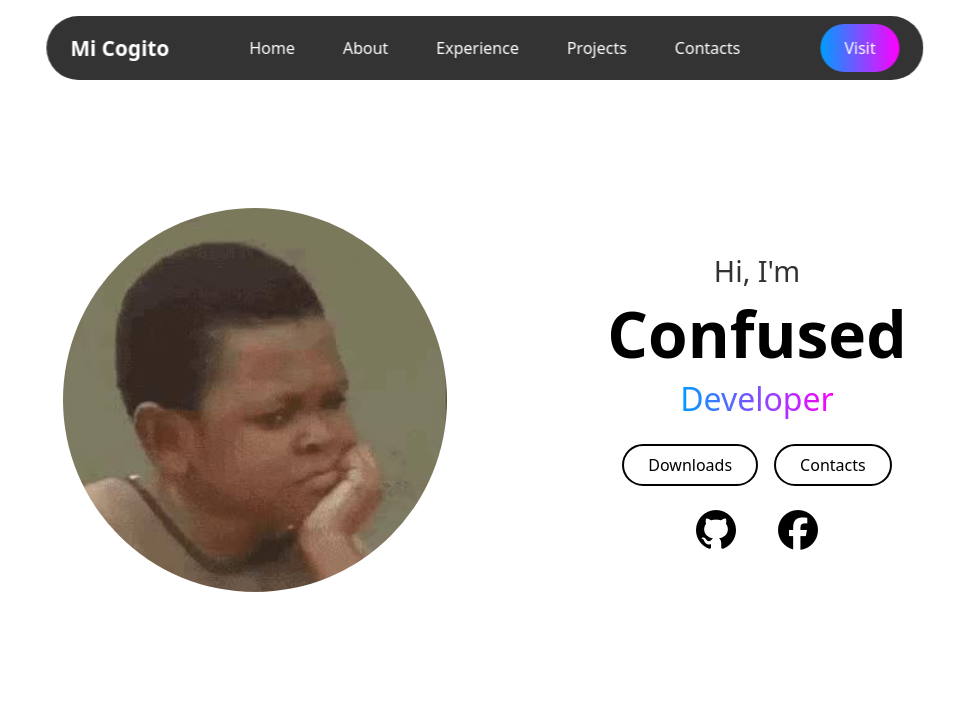
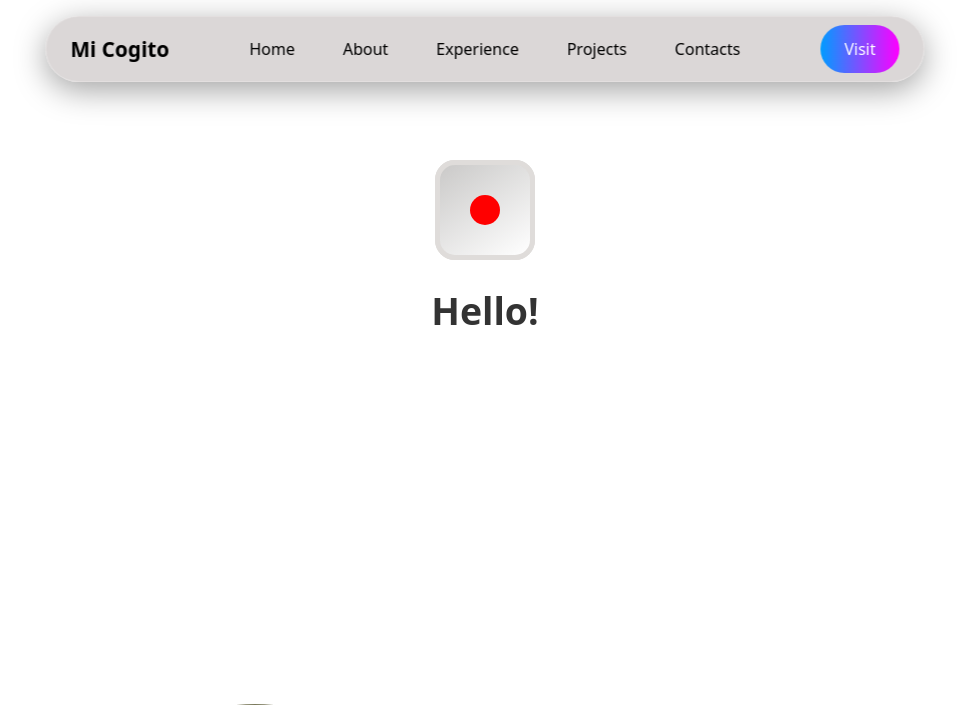
Before and after one commit to SamAnaniasCases/myPortfolio, a PHP site: page /myPortfolio.html in a window 1280 px wide. Shown: the top 705 px of the page, without its empty margins (155-1124 px from the left). Before the commit the page ends 592 px from the top, so only its background shows below. Run offline with PHP 8.4, Linux system fonts and the light colour scheme; some libraries are stand-ins or nearby versions.

Commit message:
Dice Added

```diff
--- a/myPortcss.css
+++ b/myPortcss.css
@@ -18,15 +18,18 @@ header{
     align-items: center;
     justify-content: center;
     gap: 5rem;
-    background-color: rgb(0, 0, 0, 0.8);
+    background-color: rgba(211, 206, 206, 0.8);
     backdrop-filter: blur(8px);
-    color: white;
+    color: rgb(0, 0, 0);
     border-radius: 3rem;
     padding: 0.5rem 1.5rem;
     z-index: 1000;
+    box-shadow: 0 8px 32px rgb(0, 0, 0, 0.37);
+    -webkit-backdrop-filter: blur(10px);
+    border: 1px solid rgb(255, 255, 255, 0.2);
 }
 .logo{
-    color: white;
+    color: rgb(0, 0, 0);
     font-size: 1.3rem;
     font-weight: 600;
     text-wrap: nowrap; /* kanang if more than 1 word makaboot ka
@@ -42,8 +45,9 @@ header{
 }
 li a{
     position: relative;
-    color: white;
+    color: rgb(0, 0, 0);
     font-weight: 500;
+
 }
 li a::before{
     position: absolute;
@@ -81,6 +85,132 @@ li a:hover::before{
     display: none;
     font-size: 2rem;
 }
+
+/* dice */
+@keyframes rolling{
+    50%{
+        transform: rotateX(455deg) rotateY(455deg);
+    }
+}
+.dice{
+    display: flex;
+    flex-direction: column;
+    padding: 10rem 0;
+    gap: 5px;
+    left: 50%;
+    align-items: center;
+    justify-content: center;
+}
+.dice-container{
+    position: relative;
+    width: 100px;
+    height: 100px;
+    transform-style: preserve-3d;
+    transition: 1s ease;
+}
+.face{
+    position: absolute;
+    width: 100%;
+    height: 100%;
+    border-radius: 20px;
+    border: 5px solid #dfdcda;
+    background: linear-gradient(145deg, #cac9c8, #fff);
+    transform-style: preserve-3d;
+}
+.face::before{
+    position: absolute;
+    content: '';
+    width: 100%;
+    height: 100%;
+    border-radius: 20px;
+    background: #cac9c8;
+    transform: translateZ(-1px);
+}
+.face::after{
+    position: absolute;
+    content: '';
+    top: 50%;
+    left: 50%;
+    width: 18px;
+    height: 18px;
+    border-radius: 50%;
+    background: #131210;
+
+}
+.front{
+    transform: translateZ(50px);
+}
+.back{
+    transform: rotateX(180deg) translateZ(50px);
+}
+.top{
+    transform: rotateX(90deg) translateZ(50px);
+}
+.bottom{
+    transform: rotateX(-90deg) translateZ(50px);
+}
+.right{
+    transform: rotateY(90deg) translateZ(50px);
+}
+.left{
+    transform: rotateY(-90deg) translateZ(50px);
+}
+
+.front::after{
+    width: 30px;
+    height: 30px;
+    margin: -15px 0 0 -15px;
+    background: red;
+}
+.back::after{
+    margin: -35px 0 0 -30px;
+    /* dot sa dice */
+    box-shadow: 40px 0,
+                0 25px,
+                40px 25px,
+                0 50px,
+                40px 50px;
+}
+.top::after{
+    margin: -30px 0 0 -30px;
+    box-shadow: 40px 40px;
+}
+.bottom::after{
+    margin: -36px 0 0 -36px;
+    box-shadow: 26px 26px,
+                52px 52px,
+                52px 0,
+                0 52px;
+}
+.right::after{
+    margin: -30px 0 0 -30px;
+    box-shadow: 40px 0,
+                0 40px,
+                40px 40px;
+}
+.left::after{
+    margin: -35px 0 0 -35px;
+    box-shadow: 25px 25px, 50px 50px;
+
+}
+.roll{
+    cursor: pointer;
+}
+
+/* Word Dice */
+.word-display {
+    margin-top: 20px;
+    font-size: 2rem;
+    font-weight: bold;
+    text-align: center;
+    color: #333;
+    transition: opacity 0.2s ease;
+}
+.word-display.fade {
+    opacity: 0.2;
+}
+
+
 
 /* about section */
 section{
@@ -166,6 +296,10 @@ section{
 
 /* For easy edit */
 :root{
+
+    /* get the gradient here:
+    http://gradient.shapefactory.co/ */
+
     --gradient-direct: to right;
     --gradient-start: rgb(0, 157,255);
     --gradient-end: rgb(255, 0, 255);
--- a/myPortfolio.html
+++ b/myPortfolio.html
@@ -15,31 +15,32 @@
         <a href="#" class="logo"><span>Mi Cogito</span></a>
 
         <ul class="nav-btn">
-            <li>
-                <a href="#">Home</a>
-            </li>
-
-            <li>
-                <a href="#">About</a>
-            </li>
-
-            <li>
-                <a href="#">Experience</a>
-            </li>
-
-            <li>
-                <a href="#">Projects</a>
-            </li>
-
-            <li>
-                <a href="#">Contacts</a>
-            </li>
+            <li><a href="#">Home</a></li>
+            <li><a href="#">About</a></li>
+            <li><a href="#">Experience</a></li>
+            <li><a href="#">Projects</a></li>
+            <li><a href="#">Contacts</a></li>
         </ul>
 
         <i class="fa-solid fa-bars" id="menu-icon"></i>
 
         <button class="visit-btn">Visit</button>
     </header>
+
+    <div class="dice">
+        <div class="roll" type="button">
+            <div class="dice-container">
+                <div class="face front"></div>
+                <div class="face back"></div>
+                <div class="face top"></div>
+                <div class="face bottom"></div>
+                <div class="face right"></div>
+                <div class="face left"></div>
+            </div>
+        </div>
+        <div class="word-display"><h3>Hello!</h3></div>
+
+    </div>
 
     <section class="about" id="about">
         <div class="about-container">
--- a/myPortjs.js
+++ b/myPortjs.js
@@ -0,0 +1,76 @@
+/* Dice Rolling */
+const dice = document.querySelector('.dice-container');
+const rollBtn = document.querySelector('.roll');
+const wordDisplay = document.querySelector('.word-display');
+const words = ["Hello!", "Musta!", "Bonjour!", "Ohayoo!", "Hola", "Ni Hao",
+    "Anyeong Haseyo", "Konnichiwa", "Namaste"
+];
+let shuffleInterval;
+let isRolling = false;
+
+
+
+const randomDice = () => {
+    if (isRolling) return;
+    isRolling = true;
+
+    const random = Math.floor(Math.random() * 6) + 1;
+    rollDice(random);
+
+}
+
+const rollDice = random =>{
+    dice.style.animation = 'rolling 3s'
+
+    clearInterval(shuffleInterval);
+
+    shuffleInterval = setInterval(() => {
+        const randomWord = words[Math.floor(Math.random() * words.length)];
+        wordDisplay.textContent = randomWord;
+
+        wordDisplay.classList.add("fade");
+        setTimeout(() => wordDisplay.classList.remove("fade"), 100);
+    }, 150);
+
+    setTimeout(() => {
+        clearInterval(shuffleInterval);
+        switch(random){
+            case 1:
+                dice.style.transform='rotateX(0deg) rotateY(0deg)';
+            break;
+
+            case 2:
+                dice.style.transform='rotateX(-90deg) rotateY(0deg)';
+            break;
+
+            case 3:
+                dice.style.transform='rotateX(0deg) rotateY(90deg)';
+            break;
+
+            case 4:
+                dice.style.transform='rotateX(0deg) rotateY(-90deg)';
+            break;
+
+            case 5:
+                dice.style.transform='rotateX(90deg) rotateY(0deg)';
+            break;
+
+            case 6:
+                dice.style.transform='rotateX(180deg) rotateY(0deg)';
+            break;
+
+            default:
+                break;
+        }
+
+        const finalWord = words[Math.floor(Math.random() * words.length)];
+        wordDisplay.textContent = finalWord;
+
+        dice.style.animation = 'none'
+
+        isRolling = false;
+
+    }, 3050);
+}
+
+rollBtn.addEventListener('click', randomDice);
```
Also changed, not shown: README.md (deleted).
